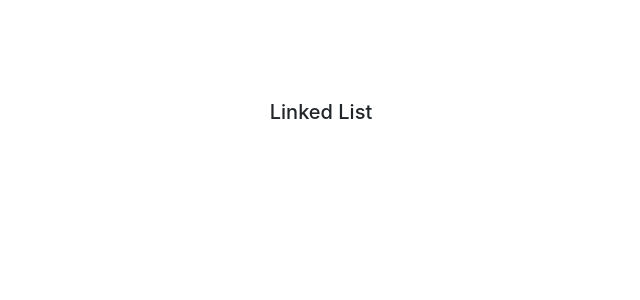
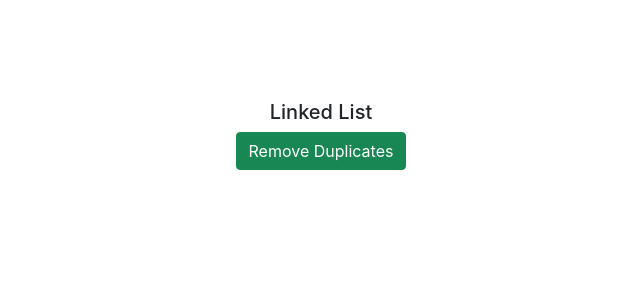
Before and after one commit to amoled27/node-socket, a React (Create React App) app in the folder react/: page /linkedlist in a window 1280 px wide. Shown: the top 300 px of the page, without its empty margins (319-959 px from the left). Built offline with nearby package versions, Linux system fonts and the light colour scheme.

Commit message:
remove duplicates from sorted linked list

```diff
--- a/react/src/page/linked-list/linkedList.js
+++ b/react/src/page/linked-list/linkedList.js
@@ -45,10 +45,48 @@ class LinkedList extends React.Component {
         }
         return color;
     }
+
+    //remove duplicates from sorted linkedlist
+    removeDuplicateNodes = () => {
+        let currentNode = this.list.head;
+        let prevNode = {};
+        let prevValue = -1;
+        //iterate through linked list, compare value with previous and remove
+        while(currentNode.next !== null) {
+            if (currentNode.value === prevValue) {
+                prevNode.next = currentNode.next;
+                currentNode = currentNode.next;
+                continue;
+            }
+            prevNode = currentNode;
+            prevValue = currentNode.value;
+            currentNode = currentNode.next;
+        }
+        //handle last node logic for dupliation
+        if (prevValue === currentNode.value) {
+            prevNode.next = null;
+            this.tail = prevNode;
+        }
+        this.updateNodes();
+    }
+
+    //update the nodes[] state to reflect updated lists in UI
+    updateNodes = () => {
+        let nodes = [];
+        let currentNode = this.list.head;
+        while(currentNode !== null) {
+            nodes.push({ value: currentNode.value, bgColor: this.generateRandomColor() });
+            if (currentNode)
+            currentNode = currentNode.next;
+        }
+        this.setState({nodes: nodes});
+    }
+
     render() {
         return (
             <div className="container" className={css.node_container}>
                 <h5>Linked List</h5>
+                <button className="btn btn-success" onClick={this.removeDuplicateNodes}>Remove Duplicates</button>
                 {this.headArrow()}
                 {this.state.nodes.map((node, index) => {
                     return <div className={css.node} style={{ background: node.bgColor }} key={index}>{node.value}</div>
```
